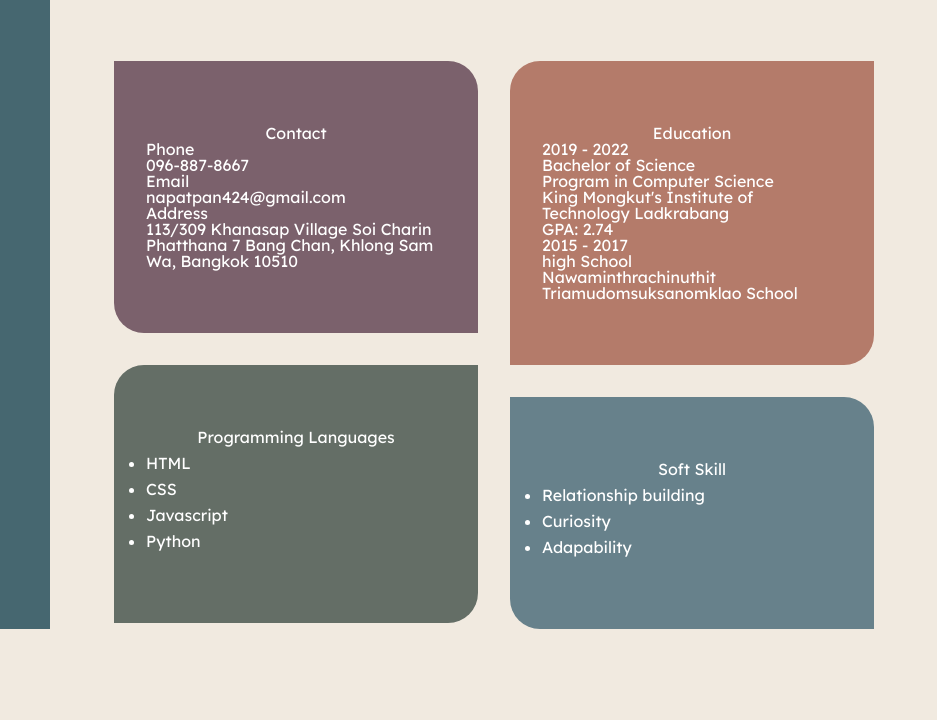
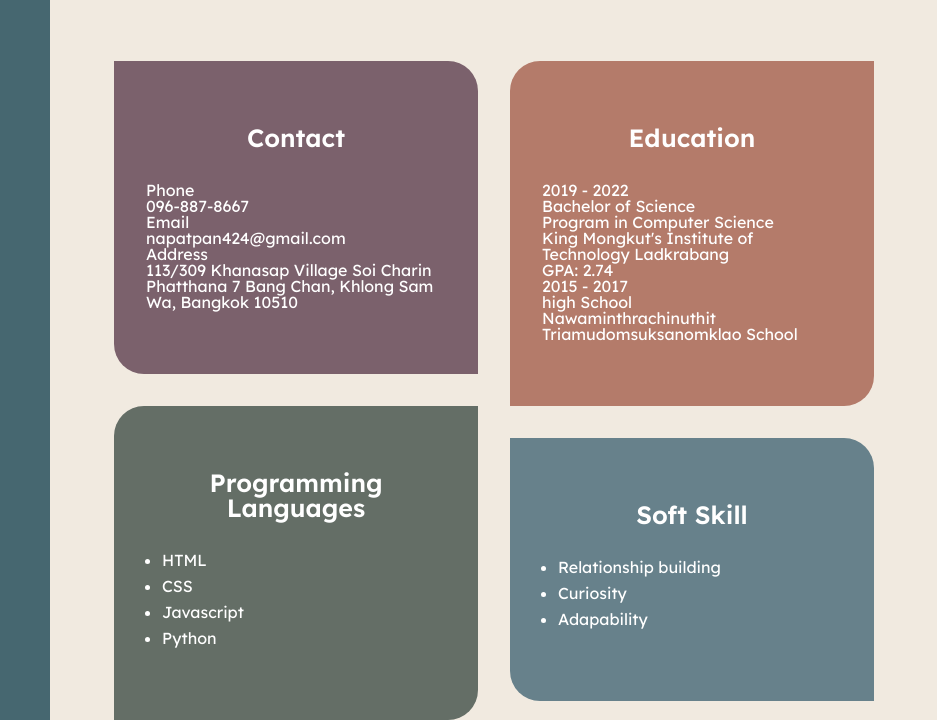
Before and after one commit to NapatpanOP/resume-web, a website built with Vite: page index.html in a window 1280 px wide. Shown: the part 467-1187 px from the top of the page, without its empty margins (0-937 px from the left). Before the commit the page ends 1096 px from the top, so only its background shows below. Built offline with nearby package versions, Linux system fonts and the light colour scheme; files whose address does not match are found by name.

Commit message:
edit card-head and add programming ul, soft-skill ul in cards.css

```diff
--- a/styles/cards.css
+++ b/styles/cards.css
@@ -18,8 +18,10 @@
 }
 
 .card-head h2 {
+  font-size: 25px;
+  font-weight: 600;
+  margin-bottom: 2rem;
   text-align: center;
-  margin: 0;
 }
 
 .contact {
@@ -42,6 +44,10 @@
   border-radius: 0px 30px;
 }
 
+.programming ul, .soft-skill ul {
+  padding: 0 1rem;
+}
+
 .programming li, .soft-skill li {
   list-style-type: disc;
   margin: 10px 0;
```
